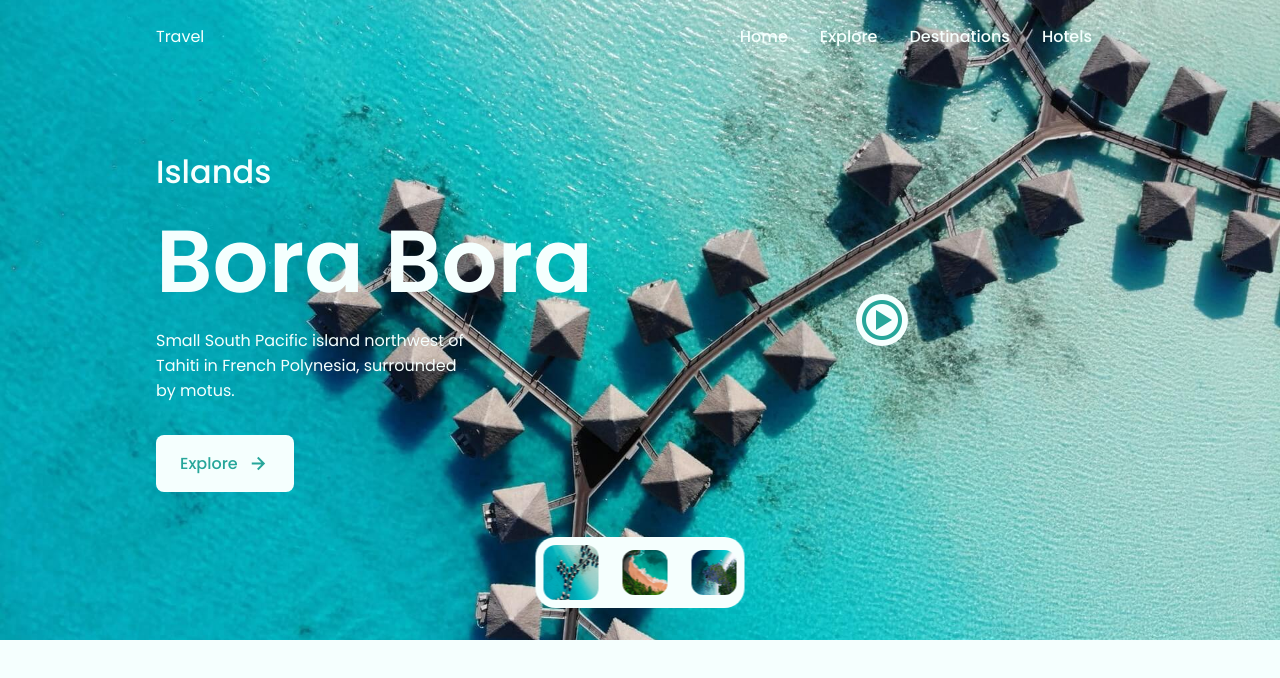
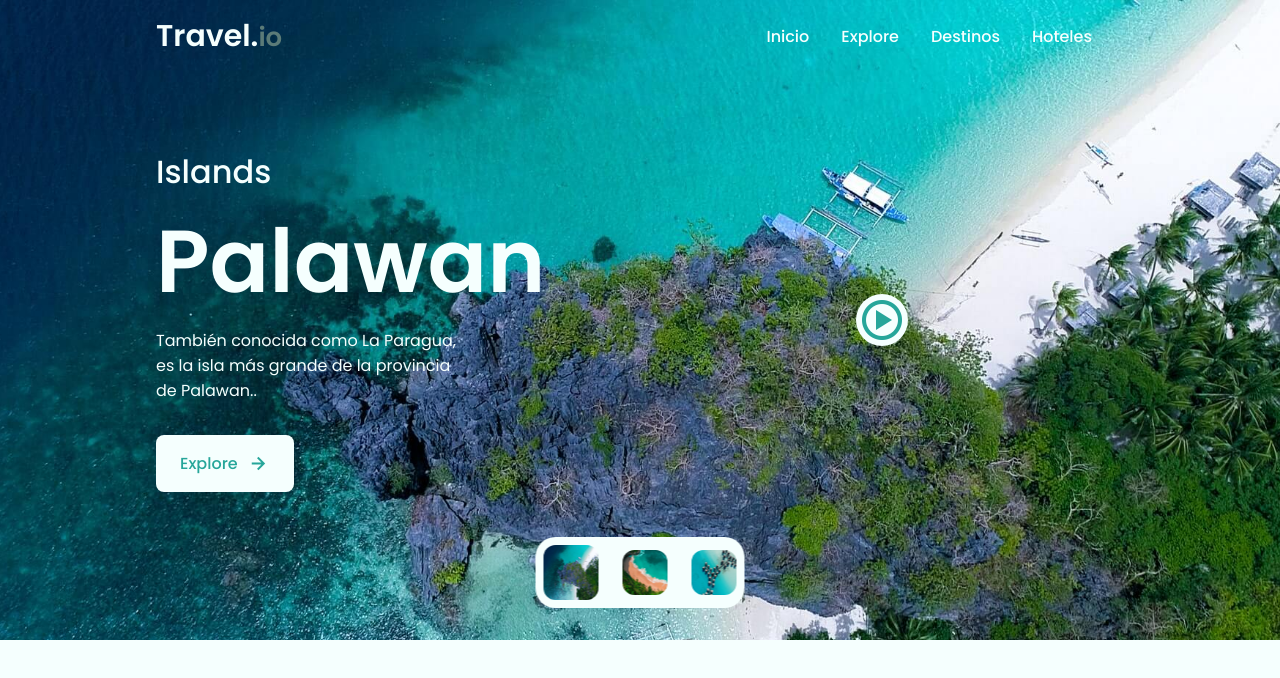
Before and after one commit to IgnacioMoriel/web-banner-island, a plain HTML site: page index.html in a window 1280 px wide. Drawn offline with nearby package versions, Linux system fonts and the light colour scheme.

Commit message:
cambios de letras y logo

```diff
--- a/assets/css/styles.css
+++ b/assets/css/styles.css
@@ -82,6 +82,14 @@ img {
 }
 
 /*========== NAV ==========*/
+.logo{
+  font-size: 30px;
+  font-weight: 900;
+}
+strong{
+  color: #5B7B78;
+  font-size: 26px;
+}
 .nav {
   max-width: 968px;
   height: var(--header-height);
--- a/index.html
+++ b/index.html
@@ -1,5 +1,5 @@
 <!DOCTYPE html>
-    <html lang="en">
+    <html lang="es">
     <head>
         <meta charset="UTF-8">
         <meta name="viewport" content="width=device-width, initial-scale=1.0">
@@ -13,20 +13,20 @@
         <!--========== CSS ==========-->
         <link rel="stylesheet" href="assets/css/styles.css">
 
-        <title>Responsive Landing Page Islands</title>
+        <title>Travel.io</title>
     </head>
     <body>
         <!--========== HEADER ==========-->
         <header class="header">
             <nav class="nav bd-container">
-                <a href="#" class="nav__logo">Travel</a>
+                <a href="#" class="nav__logo logo">Travel.<strong>io</strong></a>
 
                 <div class="nav__menu" id="nav-menu">
                     <ul class="nav__list">
-                        <li class="nav__item"><a href="#" class="nav__link">Home</a></li>
+                        <li class="nav__item"><a href="#" class="nav__link">Inicio</a></li>
                         <li class="nav__item"><a href="#" class="nav__link">Explore</a></li>
-                        <li class="nav__item"><a href="#" class="nav__link">Destinations</a></li>
-                        <li class="nav__item"><a href="#" class="nav__link">Hotels</a></li>
+                        <li class="nav__item"><a href="#" class="nav__link">Destinos</a></li>
+                        <li class="nav__item"><a href="#" class="nav__link">Hoteles</a></li>
                     </ul>
                 </div>
 
@@ -40,15 +40,16 @@
         <main class='main'>
             <div class="swiper-container gallery-top">
                 <div class="swiper-wrapper">
-                    <!--========== ISLANDS 1 ==========-->
+
+                    <!--========== ISLANDS 3 ==========-->
                     <section class="islands swiper-slide">
-                        <img src="assets/img/borabora.jpg" alt="" class="islands__bg">
+                        <img src="assets/img/palawan.jpg" alt="" class="islands__bg">
 
                         <div class="islands__container bd-container">
                             <div class="islands__data">
                                 <h2 class="islands__subtitle">Islands</h2>
-                                <h1 class="islands__title">Bora Bora</h1>
-                                <p class="islands__description">Small South Pacific island northwest of Tahiti in French Polynesia, surrounded by motus.</p>
+                                <h1 class="islands__title">Palawan</h1>
+                                <p class="islands__description">También conocida como La Paragua, es la isla más grande de la provincia de Palawan..</p>
                                 <a href="#" class="islands__button">Explore <i class='bx bx-right-arrow-alt islands__button-icon'></i></a>
                             </div>
 
@@ -68,7 +69,7 @@
                             <div class="islands__data">
                                 <h2 class="islands__subtitle">Islands</h2>
                                 <h1 class="islands__title">Bali</h1>
-                                <p class="islands__description">It is an Indonesian island known and beautiful for its lush active volcanic mountains.</p>
+                                <p class="islands__description">Es una isla de Indonesia conocida y hermosa por sus exuberantes montañas volcánicas activas.</p>
                                 <a href="#" class="islands__button">Explore <i class='bx bx-right-arrow-alt islands__button-icon'></i></a>
                             </div>
 
@@ -80,15 +81,15 @@
                         </div>
                     </section>
 
-                    <!--========== ISLANDS 3 ==========-->
+                    <!--========== ISLANDS 1 ==========-->
                     <section class="islands swiper-slide">
-                        <img src="assets/img/palawan.jpg" alt="" class="islands__bg">
+                        <img src="assets/img/borabora.jpg" alt="" class="islands__bg">
 
                         <div class="islands__container bd-container">
                             <div class="islands__data">
                                 <h2 class="islands__subtitle">Islands</h2>
-                                <h1 class="islands__title">Palawan</h1>
-                                <p class="islands__description">Also known as La Paragua, it is the largest island in the province of Palawan.</p>
+                                <h1 class="islands__title">Bora Bora</h1>
+                                <p class="islands__description">Pequeña isla del Pacífico Sur al noroeste de Tahití en la Polinesia Francesa, rodeada de motus.</p>
                                 <a href="#" class="islands__button">Explore <i class='bx bx-right-arrow-alt islands__button-icon'></i></a>
                             </div>
 
@@ -100,6 +101,8 @@
                         </div>
                     </section>
 
+
+
                     <!--========== ISLANDS POPUP ==========-->
                     <div class="islands__popup" id="popup">
                         <div>
@@ -107,7 +110,7 @@
                                 <i class='bx bx-x'></i>
                             </div>
 
-                            <iframe class="islands__popup-video" src="https://www.youtube.com/embed/JrU6bsuNU7Y" frameborder="0" allow="accelerometer; autoplay; clipboard-write; encrypted-media; gyroscope; picture-in-picture" allowfullscreen></iframe>
+                            <iframe class="islands__popup-video" src="https://www.youtube.com/embed/bMMBM6g7oTw" frameborder="0" allow="accelerometer; autoplay; clipboard-write; encrypted-media; gyroscope; picture-in-picture" allowfullscreen></iframe>
                         </div>
                     </div>
                 </div>
@@ -116,9 +119,9 @@
             <!--========== CONTROLS ==========-->
             <div class="controls gallery-thumbs">
                 <div class="controls__container swiper-wrapper">
+                    <img src="assets/img/palawan.jpg" alt="" class="controls__img swiper-slide">
+                    <img src="assets/img/bali.jpg" alt="" class="controls__img swiper-slide">
                     <img src="assets/img/borabora.jpg" alt="" class="controls__img swiper-slide">
-                    <img src="assets/img/bali.jpg" alt="" class="controls__img swiper-slide">
-                    <img src="assets/img/palawan.jpg" alt="" class="controls__img swiper-slide">
                 </div>
             </div>
         </main>
```
